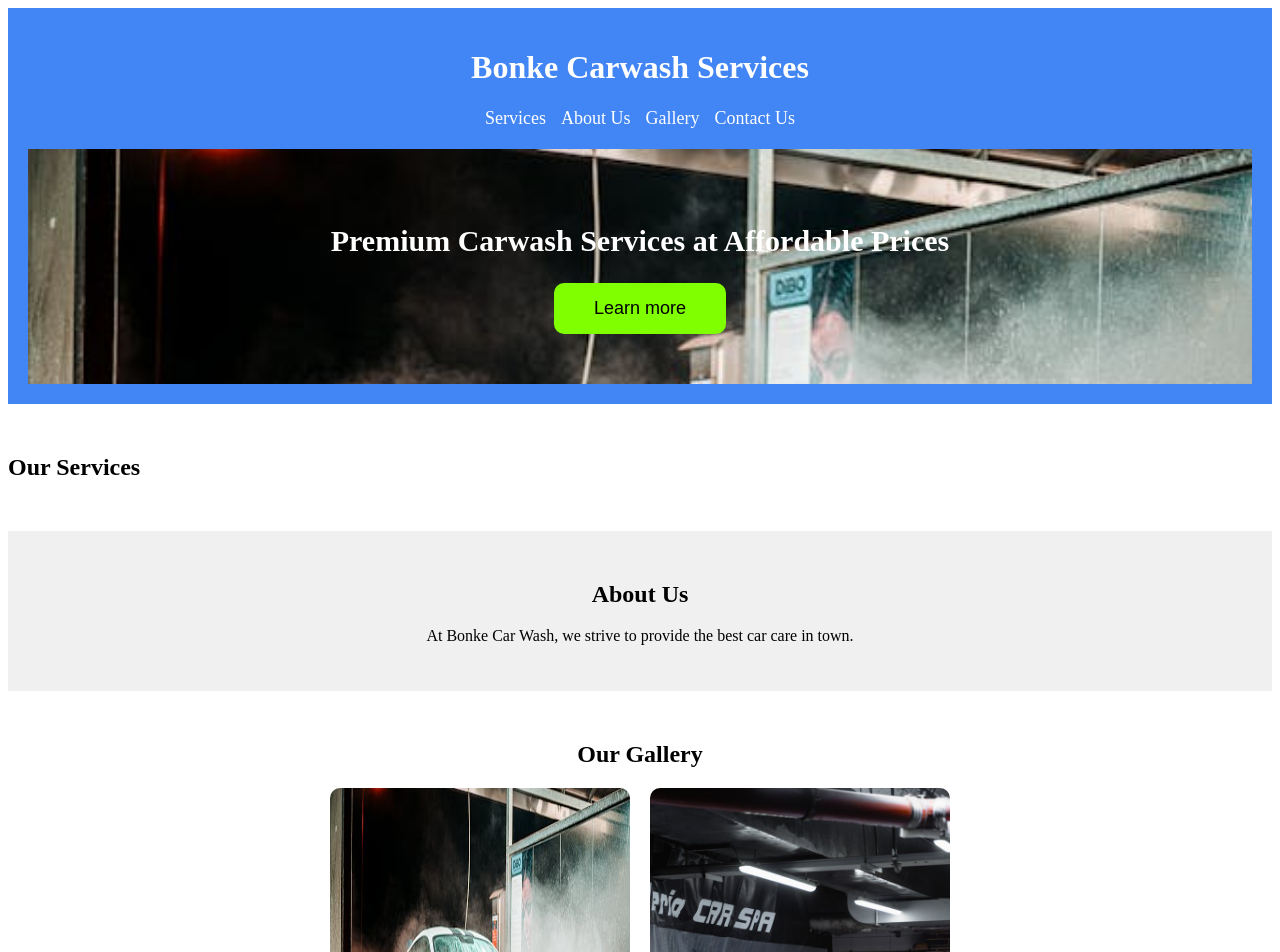
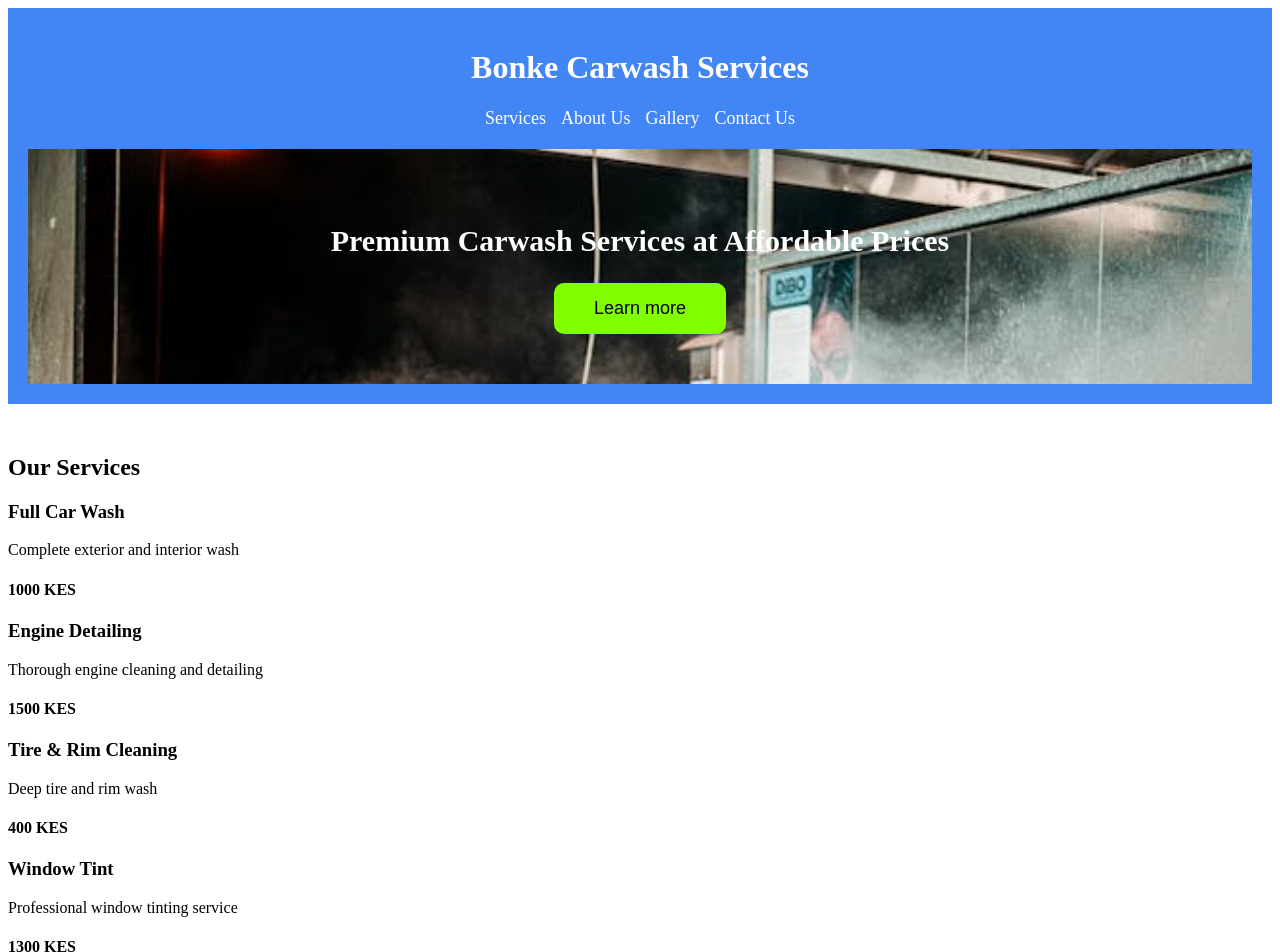
Before and after one commit to skywalker2004/carwashApp-Vue-master, a Vue app: page / in a window 1280 px wide. Shown: the top 952 px of the page. Built offline with nearby package versions, Linux system fonts and the light colour scheme.

Commit message:
Define services data array in script with id, name, description, and price fields.

```diff
--- a/src/components/ServicesComponent.vue
+++ b/src/components/ServicesComponent.vue
@@ -9,3 +9,18 @@
     </div>
   </div>
 </template>
+<script>
+export default {
+  name: "ServicesComponent",
+  data() {
+    return {
+      services: [
+        { id: 1, name: "Full Car Wash", description: "Complete exterior and interior wash", price: "1000" },
+        { id: 2, name: "Engine Detailing", description: "Thorough engine cleaning and detailing", price: "1500" },
+        { id: 3, name: "Tire & Rim Cleaning", description: "Deep tire and rim wash", price: "400" },
+        { id: 4, name: "Window Tint", description: "Professional window tinting service", price: "1300" }
+      ]
+    };
+  }
+};
+</script>
```
